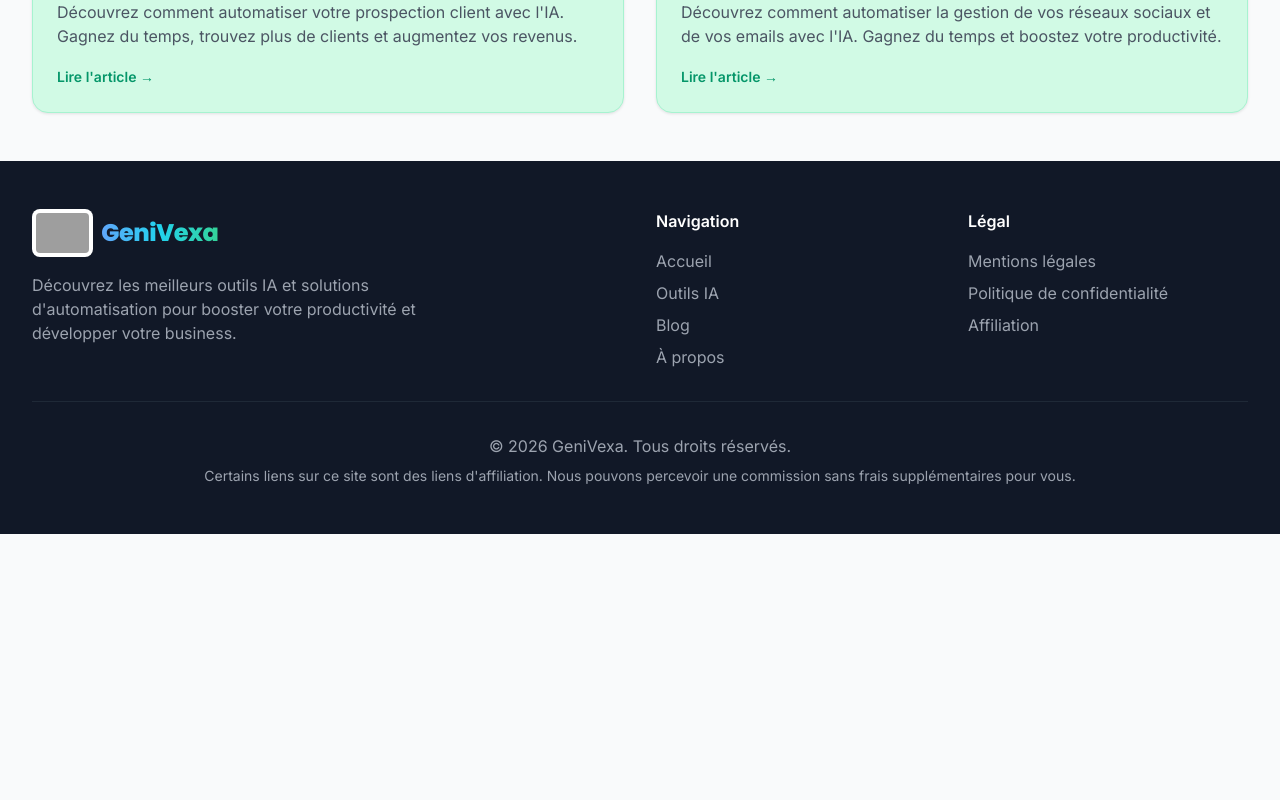
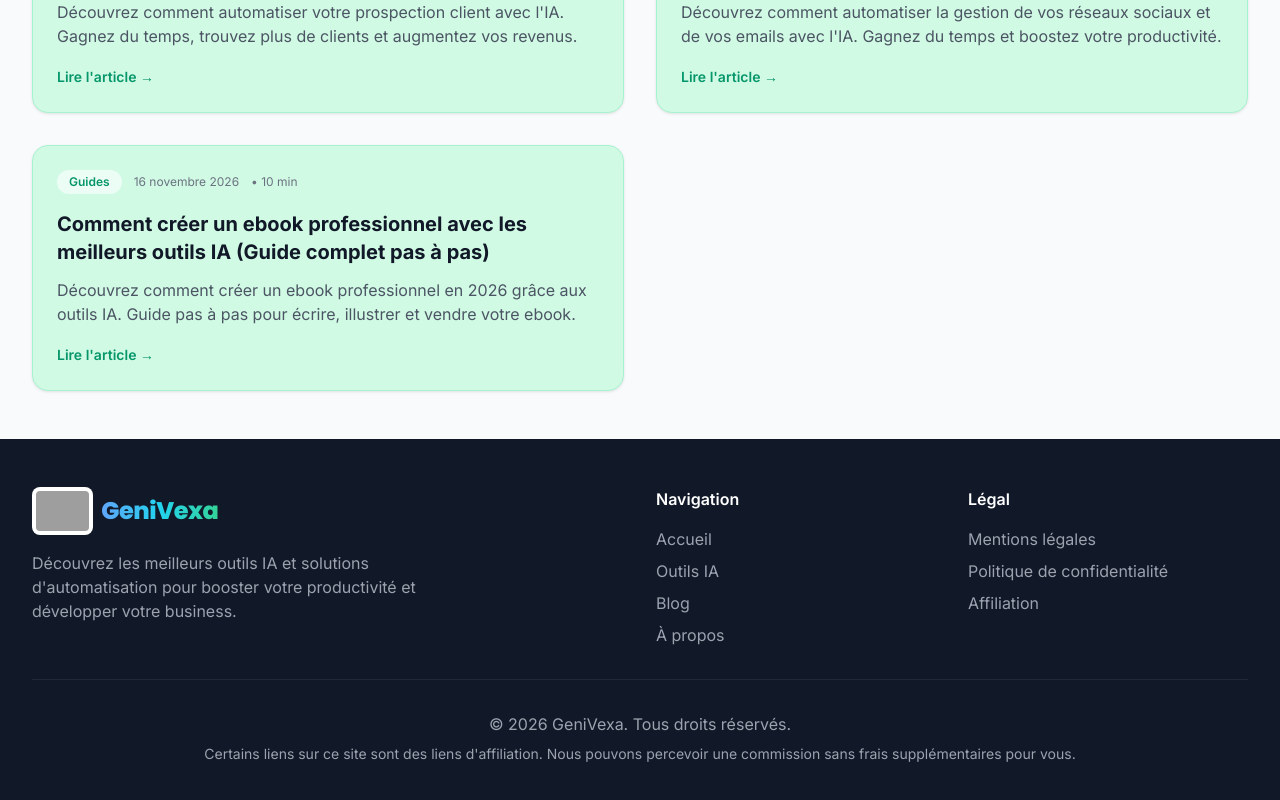
Before and after one commit to willysrwm/genivexa-site, a React (Vite) app: page /blog in a window 1280 px wide. Shown: the part 2495-3295 px from the top of the page. Before the commit the page ends 3029 px from the top, so only its background shows below. Built offline with nearby package versions, Linux system fonts and the light colour scheme; grey boxes are pictures that could not be loaded.

Commit message:
Update articles.js

```diff
--- a/src/data/articles.js
+++ b/src/data/articles.js
@@ -3677,5 +3677,118 @@ L'IA et l'automatisation sont des outils puissants pour la gestion des réseaux
 **Mon conseil :** Commencez par **Make** ou **Systeme.io** pour automatiser vos publications et emails, puis ajoutez **Magai** pour rédiger vos contenus et **Reclaim AI** pour protéger votre temps.
 
 *Article mis à jour le 16 novembre 2026.*`
+  },
+    {
+    id: 17,
+    slug: 'creer-ebook-professionnel-outils-ia',
+    title: 'Comment créer un ebook professionnel avec les meilleurs outils IA (Guide complet pas à pas)',
+    excerpt: 'Découvrez comment créer un ebook professionnel en 2026 grâce aux outils IA. Guide pas à pas pour écrire, illustrer et vendre votre ebook.',
+    category: 'Guides',
+    date: '16 novembre 2026',
+    readTime: '10 min',
+    content: `## Pourquoi créer un ebook avec l'IA en 2026 ?
+
+Créer un ebook professionnel était autrefois un projet de plusieurs mois. Il fallait rédiger, illustrer, mettre en page, et corriger. Aujourd'hui, avec l'intelligence artificielle, vous pouvez créer un ebook de **50 pages en quelques jours**.
+
+**Bonne nouvelle** : Que vous soyez freelance, coach ou entrepreneur, un ebook est un excellent moyen de :
+- Générer des leads (en l'offrant contre un email)
+- Vendre un produit numérique
+- Asseoir votre autorité dans votre domaine
+
+Dans ce guide complet, je vous montre **comment créer votre premier ebook professionnel** étape par étape, avec les meilleurs outils IA.
+
+---
+
+## Étape 1 : Trouver le sujet et le plan
+
+Avant d'écrire, il faut un plan solide.
+
+**Outil recommandé : ChatGPT ou Claude**
+
+> **Prompt à utiliser :** "Agis comme un expert en marketing digital. Je souhaite créer un ebook sur le sujet [VOTRE SUJET] pour [VOTRE CIBLE]. Propose-moi un plan détaillé avec un titre accrocheur, une introduction, 5 chapitres principaux avec leurs sous-titres, et une conclusion avec un appel à l'action."
+
+**Points forts :**
+- **ChatGPT** est excellent pour générer des plans rapidement.
+- **Claude** est meilleur pour structurer des idées complexes avec un contexte plus long.
+
+[👉 Essayer ChatGPT gratuitement](https://chat.openai.com/)
+[👉 Essayer Claude gratuitement](https://claude.ai/)
+
+---
+
+## Étape 2 : Rédiger le contenu
+
+Une fois le plan validé, vous pouvez rédiger le contenu chapitre par chapitre.
+
+**Outil recommandé : Jasper AI ou Copy.ai**
+
+> **Prompt à utiliser :** "Rédige le chapitre [NUMÉRO] de mon ebook sur [SUJET]. Le chapitre doit faire environ 1000 mots, avec une introduction, 3 sous-sections, et une conclusion. Utilise un ton [PROFESSIONNEL / AMICAL / EXPERT]."
+
+**Points forts :**
+- **Jasper AI** est conçu pour les contenus longs (livres, articles, ebooks).
+- **Copy.ai** est une alternative plus abordable pour les textes courts.
+
+[👉 Essayer Jasper AI](https://www.jasper.ai/?fpr=genivexa)
+[👉 Essayer Copy.ai](https://copy.ai/?via=genivexa)
+
+---
+
+## Étape 3 : Créer la couverture et les illustrations
+
+Un ebook professionnel a besoin d'une belle couverture et d'illustrations.
+
+**Outil recommandé : Canva AI ou Midjourney**
+
+**Pour la couverture :**
+- Utilisez **Canva AI** avec un template "Ebook Cover".
+- Ou utilisez **Midjourney** pour générer une image de couverture sur mesure.
+
+**Pour les illustrations :**
+- **Midjourney** est parfait pour les illustrations artistiques.
+- **Canva AI** est idéal pour les graphiques et les schémas.
+
+**Prompt Midjourney pour la couverture :**
+> "A professional ebook cover, minimal design, modern typography, colors: [VOS COULEURS], high-quality, 3D style."
+
+[👉 Essayer Canva AI](https://canva.com/)
+[👉 Essayer Midjourney](https://www.midjourney.com/)
+
+---
+
+## Étape 4 : Mettre en page l'ebook
+
+Une bonne mise en page fait toute la différence.
+
+**Outil recommandé : Canva AI ou Descript**
+
+- **Canva AI** propose des templates d'ebook prêts à l'emploi. Vous n'avez qu'à copier-coller votre texte.
+- **Descript** est excellent si vous voulez ajouter de l'audio (version audio de votre ebook).
+
+[👉 Essayer Canva AI](https://canva.com/)
+[👉 Essayer Descript](https://descript.com/)
+
+---
+
+## Étape 5 : Automatiser la distribution
+
+Une fois l'ebook créé, il faut le distribuer automatiquement à vos abonnés.
+
+**Outil recommandé : Systeme.io ou Make**
+
+- **Systeme.io** : Créez une page de capture, offrez l'ebook contre un email, et automatisez l'envoi.
+- **Make** : Connectez votre formulaire à votre outil d'emailing pour envoyer l'ebook automatiquement.
+
+[👉 Essayer Systeme.io gratuitement](https://systeme.io/fr?sa=sa0004318256e8f4bb16df8d117c373643e20b793694)
+[👉 Essayer Make gratuitement](https://www.make.com/en/register?pc=genivexa)
+
+---
+
+## Conclusion : Lancez votre ebook aujourd'hui
+
+Créer un ebook professionnel avec l'IA n'a jamais été aussi simple. En suivant ces 5 étapes, vous pouvez avoir un produit numérique prêt à être vendu ou offert en quelques jours.
+
+**Mon conseil :** Commencez par un ebook court (20-30 pages) pour tester le processus. Une fois que vous maîtrisez, vous pourrez créer des ebooks plus longs.
+
+*Article mis à jour le 16 novembre 2026.*`
   }
 ];
```
